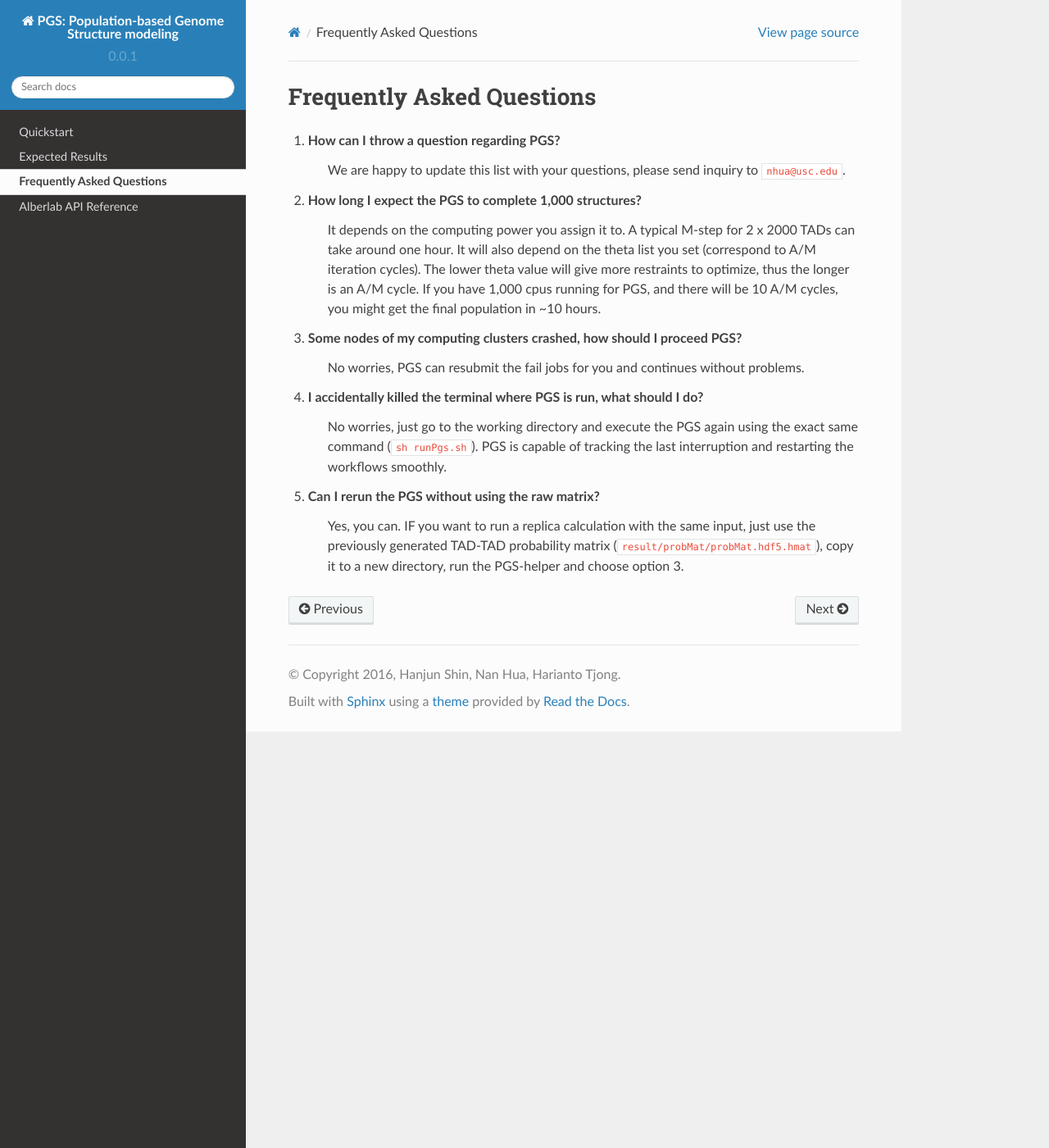
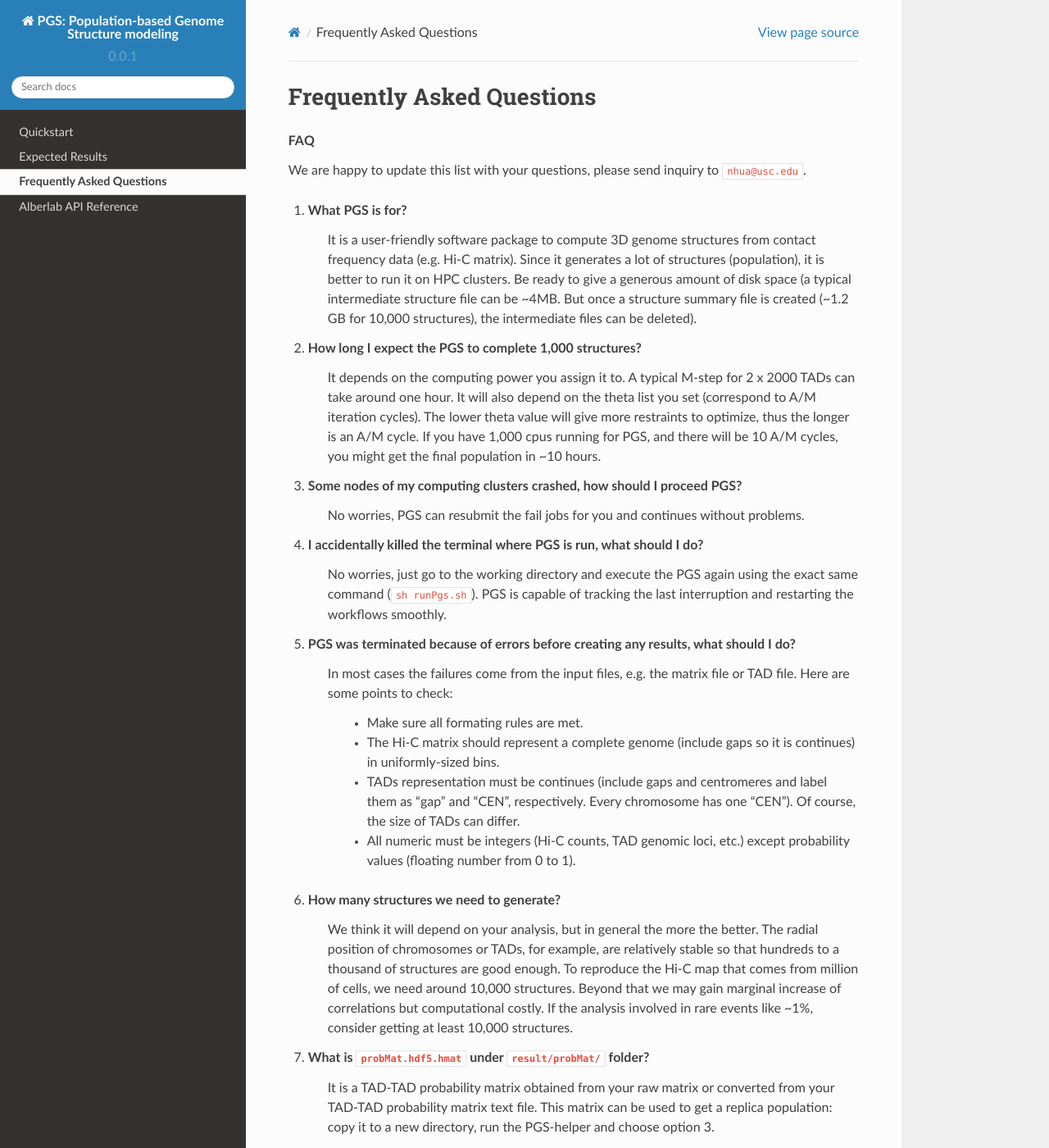
Before and after one commit to alberlab/pgs, a Sphinx documentation site: the page built from docs/faq.rst, in a window 1280 px wide and 1400 px high. Shown: the whole window at 82% size. Built offline with Sphinx 7.4.7 and the Read the Docs theme 2.0.0, drawn with Linux system fonts in a browser that asks for light colours; pages that are not in the unit, such as notebooks, are missing from menus.

Commit message:
adding faq

```diff
--- a/docs/faq.rst
+++ b/docs/faq.rst
@@ -5,9 +5,12 @@ Frequently Asked Questions
 .. topic:: FAQ
 
 
+    We are happy to update this list with your questions, please send inquiry to ``nhua@usc.edu``.
 
-1. How can I throw a question regarding PGS?
-    We are happy to update this list with your questions, please send inquiry to ``nhua@usc.edu``.
+
+1. What PGS is for?
+    It is a user-friendly software package to compute 3D genome structures from contact frequency data (e.g. Hi-C matrix). Since it generates a lot of structures (population), it is better to run it on HPC clusters. Be ready to give a generous amount of disk space (a typical intermediate structure file can be ~4MB. But once a structure summary file is created (~1.2 GB for 10,000 structures), the intermediate files can be deleted).
+
 
 #. How long I expect the PGS to complete 1,000 structures?
     It depends on the computing power you assign it to. A typical M-step for 2 x 2000 TADs can take around one hour. It will also depend on the theta list you set (correspond to A/M iteration cycles). The lower theta value will give more restraints to optimize, thus the longer is an A/M cycle. If you have 1,000 cpus running for PGS, and there will be 10 A/M cycles, you might get the final population in ~10 hours.
@@ -19,5 +22,19 @@ Frequently Asked Questions
     No worries, just go to the working directory and execute the PGS again using the exact same command (``sh runPgs.sh``). PGS is capable of tracking the last interruption and restarting the workflows smoothly.
 
 
-#. Can I rerun the PGS without using the raw matrix?
-    Yes, you can. IF you want to run a replica calculation with the same input, just use the previously generated TAD-TAD probability matrix (``result/probMat/probMat.hdf5.hmat``), copy it to a new directory, run the PGS-helper and choose option 3.
+#. PGS was terminated because of errors before creating any results, what should I do?
+    In most cases the failures come from the input files, e.g. the matrix file or TAD file.
+    Here are some points to check:
+
+        - Make sure all formating rules are met.
+        - The Hi-C matrix should represent a complete genome (include gaps so it is continues) in uniformly-sized bins.
+        - TADs representation must be continues (include gaps and centromeres and label them as "gap" and "CEN", respectively. Every chromosome has one "CEN"). Of course, the size of TADs can differ.
+        - All numeric must be integers (Hi-C counts, TAD genomic loci, etc.) except probability values (floating number from 0 to 1).
+
+
+#. How many structures we need to generate?
+    We think it will depend on your analysis, but in general the more the better. The radial position of chromosomes or TADs, for example, are relatively stable so that hundreds to a thousand of structures are good enough. To reproduce the Hi-C map that comes from million of cells, we need around 10,000 structures. Beyond that we may gain marginal increase of correlations but computational costly. If the analysis involved in rare events like ~1%, consider getting at least 10,000 structures.
+
+
+#. What is ``probMat.hdf5.hmat`` under ``result/probMat/`` folder?
+    It is a TAD-TAD probability matrix obtained from your raw matrix or converted from your TAD-TAD probability matrix text file. This matrix can be used to get a replica population: copy it to a new directory, run the PGS-helper and choose option 3.
```
